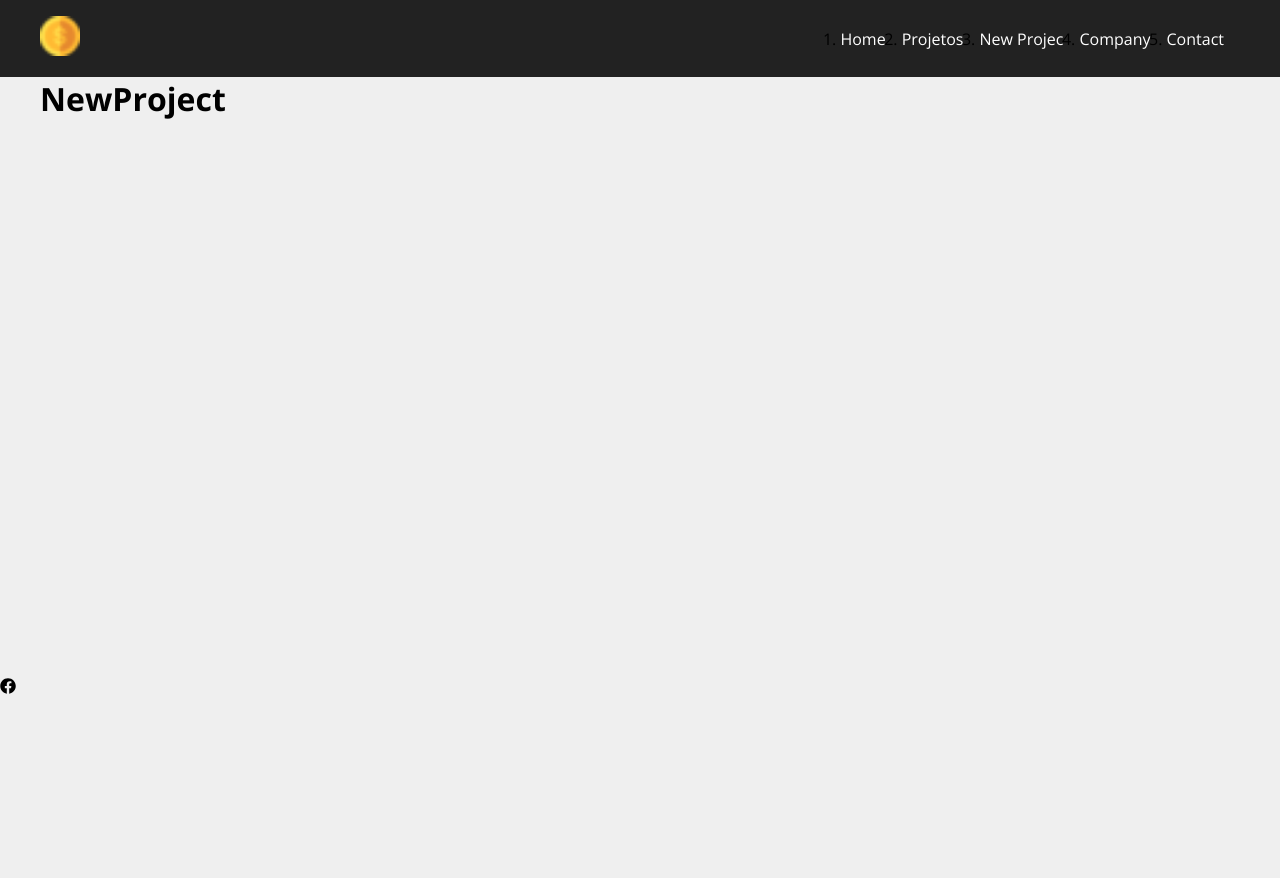
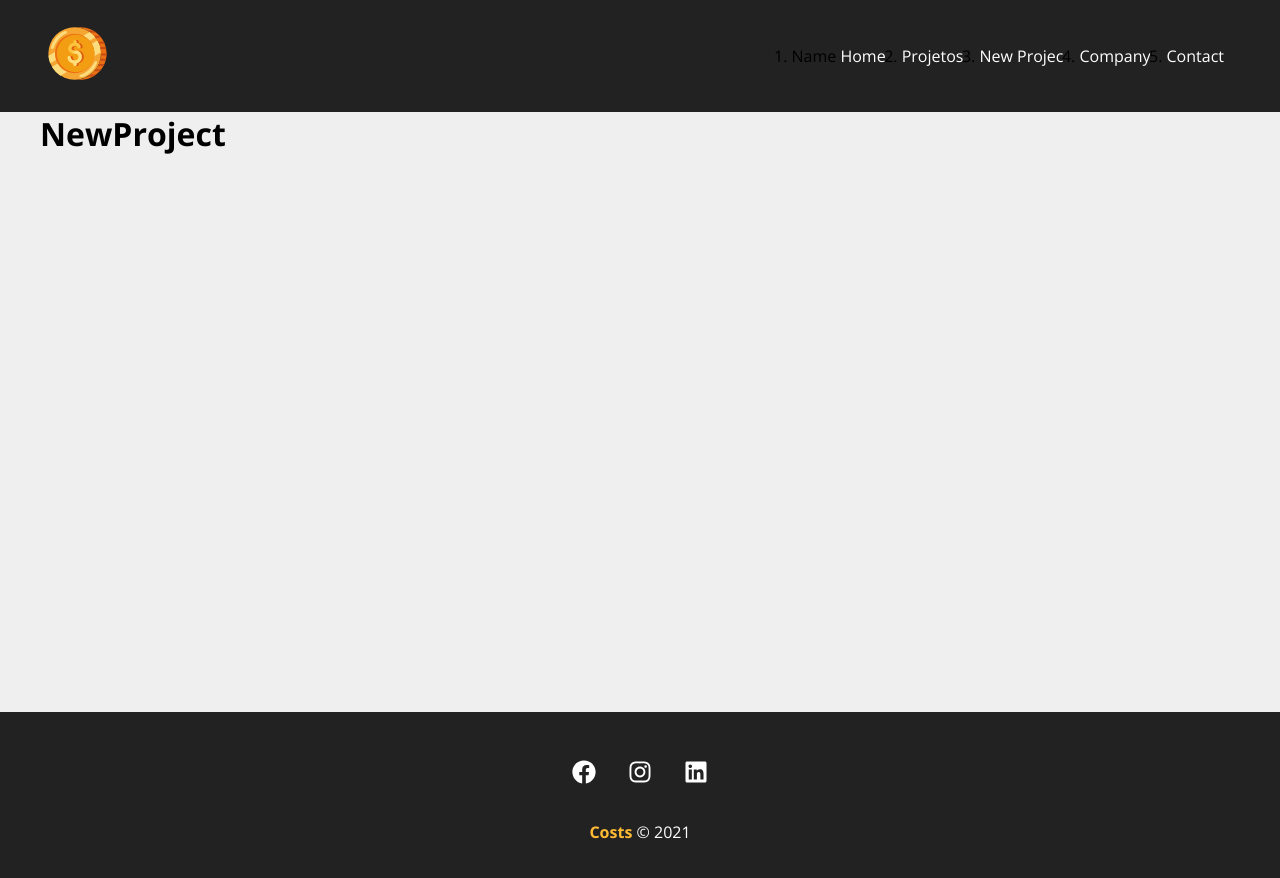
Before and after one commit to Aline12Lima/costs, a React (Create React App) app: page /newproject in a window 1280 px wide. Shown: the top 878 px of the page. Before the commit the page ends 800 px from the top, so only its background shows below. Built offline with nearby package versions, Linux system fonts and the light colour scheme.

Commit message:
ajustes no footer

```diff
--- a/src/components/Layout/Footer.js
+++ b/src/components/Layout/Footer.js
@@ -1,13 +1,23 @@
 import {FaFacebook, FaInstagram, FaLinkedin} from 'react-icons/fa'
 import styles from './Footer.module.css'
+
 function Footer (){
     return(
-        <footer>
-            <ul>
+        <footer className={styles.footer}>
+            <ul className={styles.social_list}>
                 <li>
                     <FaFacebook/>
+                   </li>
+                <li>
+                    <FaInstagram/>
+                </li>
+                <li>
+                    <FaLinkedin/>
                 </li>
             </ul>
+                <p className={styles.copy_right}>
+                <span >Costs</span> &copy; 2021
+                </p>
         </footer>
     )
 }
--- a/src/components/Layout/Footer.module.css
+++ b/src/components/Layout/Footer.module.css
@@ -0,0 +1,31 @@
+.footer{
+    background-color: #222;
+    color: #FFF;
+    padding: 3em;
+    text-align: center;
+
+}
+
+.social_list{
+    display: flex;
+    justify-content: center;
+    list-style-type:none;
+}
+.social_list li{
+    margin: 0 1em;
+}
+.social_list li:hover{
+    color: #fb3;
+}
+.social_list svg{
+    font-size: 1.5rem;
+    cursor: pointer;
+}
+
+.copy_right{
+    margin-top: 2em;
+}
+.copy_right span{
+    font-weight: bold;
+    color: #ffbb33;
+}
--- a/src/components/Layout/Navbar.js
+++ b/src/components/Layout/Navbar.js
@@ -2,27 +2,27 @@ import { Link } from "react-router-dom"
 import Container from "./Container"
 
 import styles from './Navbar.module.css'
-import logo from '../../img/favicon.png'
+import moeda from '../../img/moeda.svg'
 
 function Navbar(){
     return(
         <nav class={styles.navbar}>
           <Container>
-              <Link to='/'> <img src={logo} alt=" Costs" class={styles.logo}></img> </Link>
-              <ul class={styles.list}>
-                <li class={styles.item}>
+              <Link to='/'> <img src={moeda} alt=" Costs" class={styles.moeda}></img> </Link>
+              <ul className={styles.list}>
+                <li class={styles.item}>Name
                   <Link to='/'> Home </Link>
                 </li>
-                <li class={styles.item}>
+                <li className={styles.item}>
                   <Link to='/projects'> Projetos</Link>
                 </li>
-                <li class={styles.item}>
+                <li className={styles.item}>
                 <Link to='/newproject'> New Projec </Link>
                 </li>
-                <li class={styles.item}>
+                <li className={styles.item}>
                  <Link to='/company'> Company </Link>
                 </li>
-                <li class={styles.item}>
+                <li className={styles.item}>
                 <Link to='/contact'> Contact </Link>
                 </li>
 
--- a/src/components/Layout/Navbar.module.css
+++ b/src/components/Layout/Navbar.module.css
@@ -11,8 +11,8 @@
     align-items: center;
 }
 
-.logo{
-    width: 40px;
+.moeda{
+    width: 75px;
 }
 
 .item a{
```
Also changed, not shown: src/img/logo.svg (added), src/img/moeda.svg (added).
